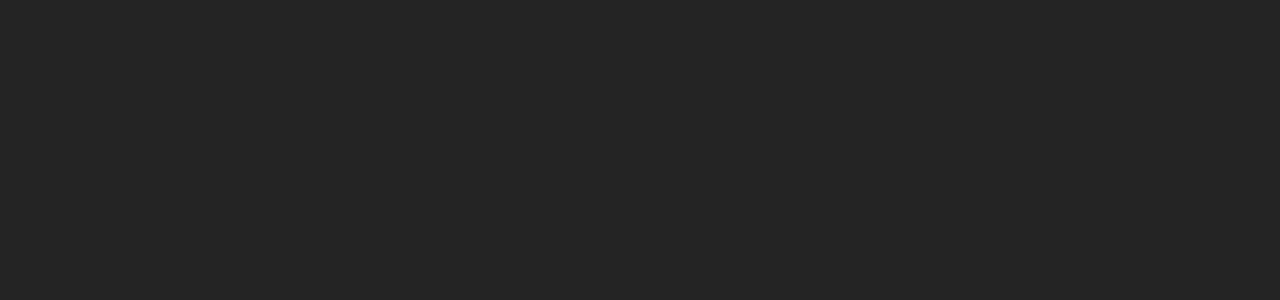
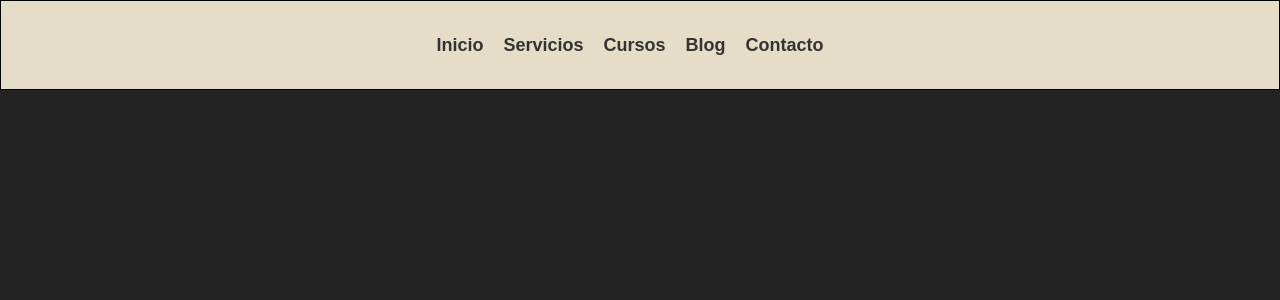
Before and after one commit to PSuarez18/cosmeticSofia, a React (Vite) app: page / in a window 1280 px wide. Shown: the top 300 px of the page. Built offline with nearby package versions, Linux system fonts and the light colour scheme.

Commit message:
navbar desarrollado

```diff
--- a/src/App.jsx
+++ b/src/App.jsx
@@ -2,6 +2,7 @@
 import reactLogo from './assets/react.svg'
 import viteLogo from '/vite.svg'
 import './App.css'
+import NavBar from './components/App/NavBar/NavBar'
 
 function App() {
   const [count, setCount] = useState(0)
@@ -10,6 +11,7 @@
 
       <div>
 
+
       </div>
 
   )
--- /dev/null
+++ b/src/components/App/NavBar/NavBar.css
@@ -0,0 +1,35 @@
+
+
+nav {
+    font-family: 'Arial', sans-serif;
+    height: 90px;
+    background-color: rgb(229, 221, 200);
+    display: flex;
+    align-items: center; /* Centra verticalmente los elementos dentro del nav */
+    justify-content: center;
+    border: solid 0.5px black;
+  }
+
+  ul {
+    list-style: none; /* Esto quitará los puntos de la lista */
+    padding: 0;
+    margin: 0;
+    display: flex;
+  }
+
+  li {
+    display: inline-block;
+    margin-right: 20px;
+  }
+
+  /* Estilo para los enlaces */
+  a {
+    text-decoration: none;
+    color: #333;
+    font-weight: bold;
+    font-size: 18px;
+  }
+
+  a:hover {
+    color: #555;
+  }
--- /dev/null
+++ b/src/components/App/NavBar/NavBar.jsx
@@ -0,0 +1,29 @@
+import React from 'react'
+import { Link } from 'react-router-dom';
+import './NavBar.css'
+
+const NavBar = () => {
+  return (
+    <nav className='navbar'>
+      <ul>
+        <li>
+          <Link to="/">Inicio</Link>
+        </li>
+        <li>
+          <Link to="/servicios">Servicios</Link>
+        </li>
+        <li>
+          <Link to="/cursos">Cursos</Link>
+        </li>
+        <li>
+          <Link to="/blog">Blog</Link>
+        </li>
+        <li>
+          <Link to="/contacto">Contacto</Link>
+        </li>
+      </ul>
+    </nav>
+  )
+}
+
+export default NavBar
--- a/src/routes/index.jsx
+++ b/src/routes/index.jsx
@@ -1,12 +1,13 @@
 import React from 'react';
 import { BrowserRouter as Router, Routes, Route } from 'react-router-dom';
+import NavBar from '../components/App/NavBar/NavBar';
 
 
 const AppRoutes = () => {
   return (
     <Router>
       <Routes>
-        <Route path="/"  />
+        <Route path="/" element={<NavBar/>} />
 
       </Routes>
     </Router>
```
Also changed, not shown: src/components/App/NavBar.jsx (deleted, +0 -10 lines), src/components/App/App.jsx (line endings or trailing spaces).
